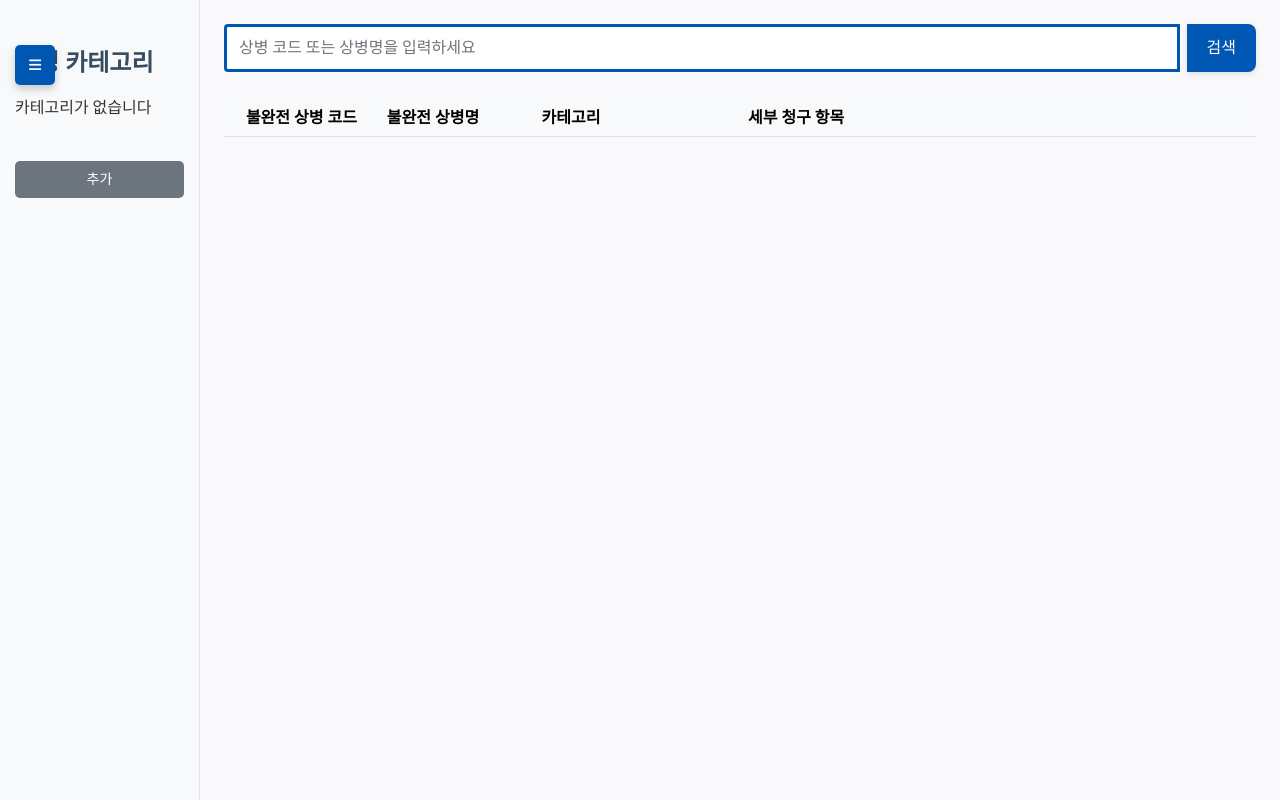
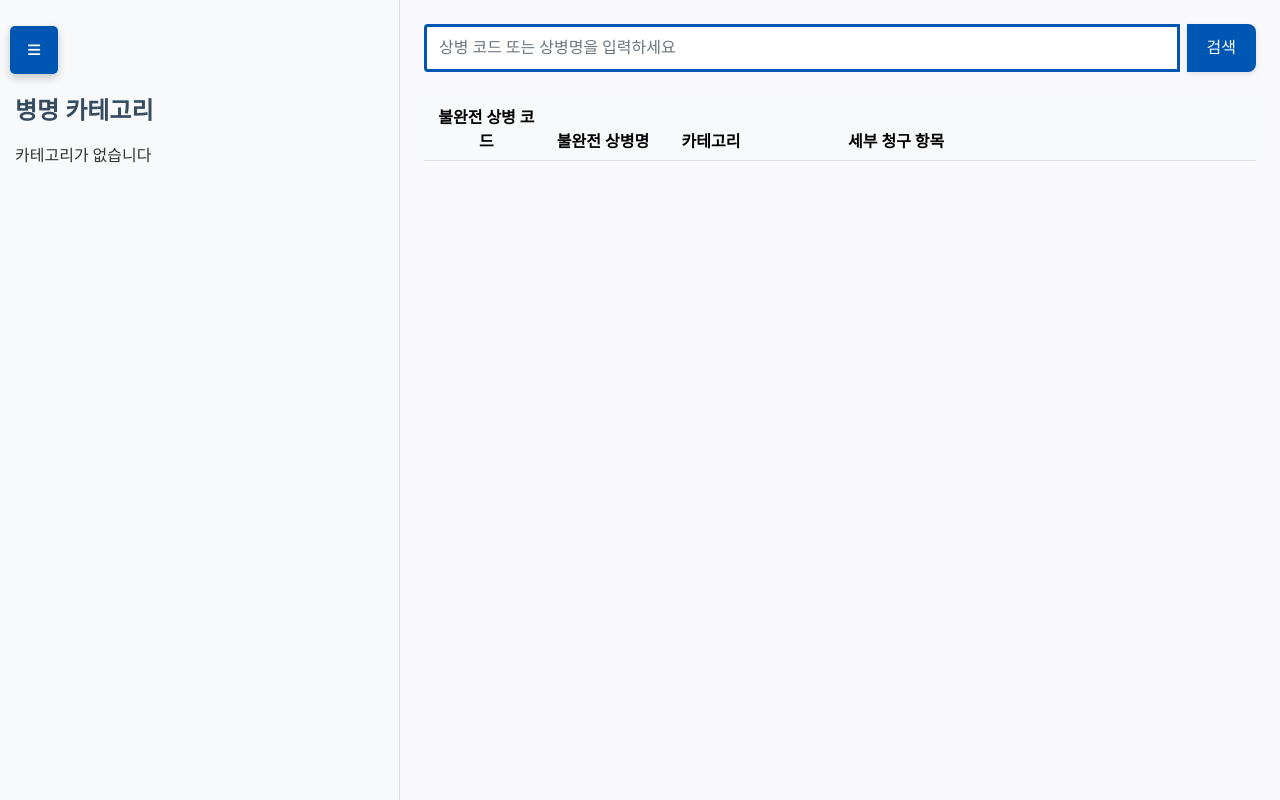
Before and after one commit to oxorudo/dental-diagnosis-finder, a Django app: template Django/search/templates/index.html in a window 1280 px wide. Run offline with Django 5.2, Linux system fonts and the light colour scheme; the template is opened without the code that fills it, so the values that code supplies are empty.

Commit message:
사이드바 접는 기능 수정 및 추가버튼 제거

```diff
--- a/Django/search/templates/sidebar.html
+++ b/Django/search/templates/sidebar.html
@@ -35,9 +35,9 @@
             <li>카테고리가 없습니다</li>
             {% endfor %}
         </ul>
-        <div class="mt-3">
+        {% comment %} <div class="mt-3">
             <a href="#" id="add-button" class="btn btn-primary">추가</a>
-        </div>
+        </div> {% endcomment %}
     </div>
 </nav>
 
--- a/Django/static/css/sidebar.css
+++ b/Django/static/css/sidebar.css
@@ -3,11 +3,12 @@
     list-style-type: none;
 }
 
-.sidebar {
+#sidebar {
     background-color: #f3f4f7;
     height: 100vh;
     border-right: 1px solid #ddd;
     overflow-y: scroll;
+    width: 400px;
 }
 
 /* 사이드바 타이틀 및 항목 스타일 수정 */
@@ -15,7 +16,7 @@
     font-size: 1.5rem;
     font-weight: bold;
     color: #374b61;
-    margin-top: 30px;
+    margin-top: 15px;
     margin-bottom: 15px;
     display: block;
 }
@@ -76,3 +77,24 @@
 #add-button:hover {
     background-color: #5a6268;
 }
+
+/* 사이드바가 닫혔을 때 숨길 요소 추가 */
+#sidebar.collapsed .category-title,
+#sidebar.collapsed .nav {
+    display: none; /* 추가 */
+}
+
+#toggle-sidebar {
+    position: relative;
+    width: 48px;
+    height: 48px;
+    background-color: var(--primary-color);
+    color: white;
+    border: none;
+    border-radius: 5px;
+    cursor: pointer;
+    box-shadow: 0 4px 8px rgba(0, 0, 0, 0.2);
+    transition: right 0.3s ease;
+    top: 11px;
+    right: 5px;
+}
--- a/Django/static/css/styles.css
+++ b/Django/static/css/styles.css
@@ -150,7 +150,7 @@ fieldset:disabled .btn {
 /* 메인 콘텐츠 영역 설정 */
 #main-content {
     transition: width 0.3s ease, margin-left 0.3s ease; /* 애니메이션 */
-    width: calc(100% - 200px); /* 사이드바가 열려 있을 때의 너비 */
+    width: calc(100% - 400px); /* 사이드바가 열려 있을 때의 너비 */
     overflow: hidden;
 }
 
--- a/Django/static/js/scripts.js
+++ b/Django/static/js/scripts.js
@@ -97,15 +97,15 @@ document.addEventListener('DOMContentLoaded', function () {
     });
   });
 
-  // "추가" 버튼 클릭 이벤트
-  const addButton = document.getElementById('add-button');
-  addButton.addEventListener('click', function (event) {
-    event.preventDefault();
-    // 여기에 추가 버튼 클릭 시의 행동을 정의하세요.
-    alert('추가 버튼이 클릭되었습니다!');
-    // 예를 들어, 추가 페이지로 이동:
-    // window.location.href = "{% url 'add_view' %}";
-  });
+  // // "추가" 버튼 클릭 이벤트
+  // const addButton = document.getElementById('add-button');
+  // addButton.addEventListener('click', function (event) {
+  //   event.preventDefault();
+  //   // 여기에 추가 버튼 클릭 시의 행동을 정의하세요.
+  //   alert('추가 버튼이 클릭되었습니다!');
+  //   // 예를 들어, 추가 페이지로 이동:
+  //   // window.location.href = "{% url 'add_view' %}";
+  // });
 
   // AJAX 요청을 통해 검색 결과 가져오기
   const searchForm = document.querySelector('form');
--- a/Django/static/js/sidebar.js
+++ b/Django/static/js/sidebar.js
@@ -1,4 +1,3 @@
-
 document.addEventListener('DOMContentLoaded', function () {
   const sidebar = document.getElementById('sidebar');
   const toggleButton = document.getElementById('toggle-sidebar');
@@ -12,6 +11,9 @@ document.addEventListener('DOMContentLoaded', function () {
     mainContent.classList.add('expanded');
     sidebarIcon.classList.remove('fa-bars');
     sidebarIcon.classList.add('fa-chevron-right');
+    // 사이드바 내용 숨기기
+    sidebar.querySelector('.category-title').style.display = 'none'; // 추가
+    sidebar.querySelector('.nav').style.display = 'none'; // 추가
   }
 
   // 버튼 클릭 시 사이드바 상태 토글 및 저장
@@ -24,11 +26,17 @@ document.addEventListener('DOMContentLoaded', function () {
       sidebarIcon.classList.remove('fa-bars');
       sidebarIcon.classList.add('fa-chevron-right');
       localStorage.setItem('sidebar-collapsed', 'true'); // 상태 저장
+      // 사이드바 내용 숨기기
+      sidebar.querySelector('.category-title').style.display = 'none'; // 추가
+      sidebar.querySelector('.nav').style.display = 'none'; // 추가
     } else {
       mainContent.classList.remove('expanded');
       sidebarIcon.classList.remove('fa-chevron-right');
       sidebarIcon.classList.add('fa-bars');
       localStorage.setItem('sidebar-collapsed', 'false'); // 상태 저장
+      // 사이드바 내용 보이기
+      sidebar.querySelector('.category-title').style.display = 'block'; // 추가
+      sidebar.querySelector('.nav').style.display = 'block'; // 추가
     }
   });
 });
```
Lines whose indentation alone changed are shown as unchanged.
